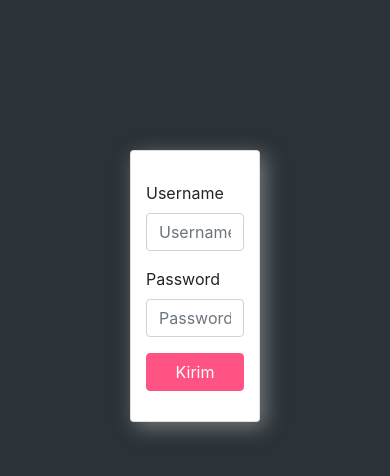
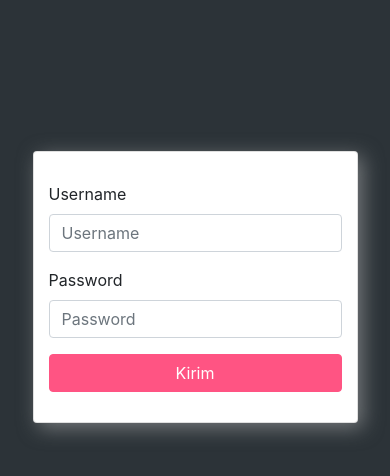
Before and after one commit to rafiudd/beritaqu-web, a PHP site: page /views/layouts/login.php in a window 390 px wide. Shown: the top 476 px of the page. Run offline with PHP 8.4, Linux system fonts and the light colour scheme; some libraries are stand-ins or nearby versions.

Commit message:
fix berita colum and login

```diff
--- a/views/layouts/berita/index.php
+++ b/views/layouts/berita/index.php
@@ -45,7 +45,7 @@
                         $num_char = 50;
 						$text = $list['deskripsi_berita'];
                 ?>
-                    <div class="col-xs-12 col-sm-4 col-4 col-md-4 col-xl-4">
+                    <div class="col-xs-12 col-sm-4">
                         <div class="card">
                             <a class="img-card" href="?aksi=berita&i=<?php echo $list['id'] ?>">
                             <img src="assets/img/<?php echo $list['gambar_berita'] ?>" alt="" srcset="">
--- a/views/layouts/login.php
+++ b/views/layouts/login.php
@@ -12,7 +12,7 @@
 <body>
     <div class="row mx-auto">
         <div class="col-4"></div>
-        <div class="card col-xl-4 col-4 col-xs-4 mx-0 custom-card">
+        <div class="card col-xl-4 col-10 col-sm-4 mx-auto custom-card">
         <form method="POST" action="/portalBeritaqu/?aksi=cekLogin">
                 <div class="form-group">
                     <label for="nama" class="control-label">Username</label>
```
Also changed, not shown: assets/css/login.css (+7 -0 lines).
